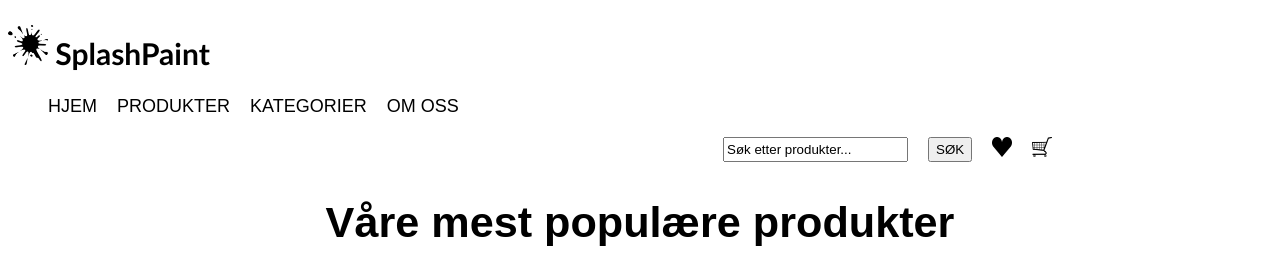
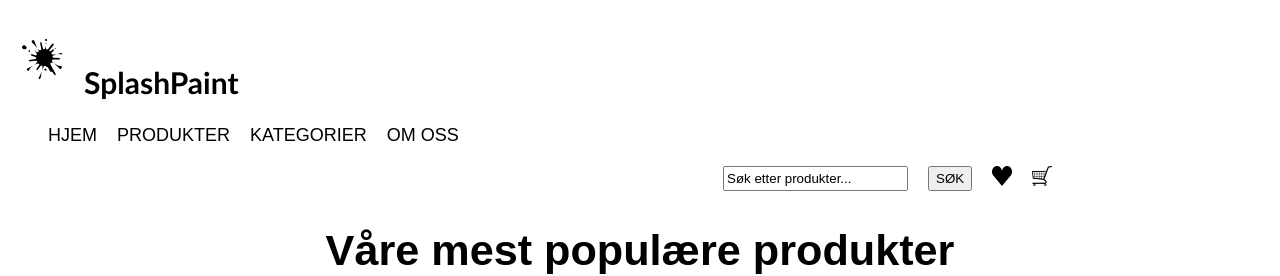
Before and after one commit to Annikabh/EKSAMEN.Annika2024, a plain HTML site: page Eksamen.nettside/index.html in a window 1280 px wide. Shown: the top 276 px of the page. Drawn offline with Linux system fonts and the light colour scheme.

Commit message:
fikset på logos plassering

```diff
--- a/Eksamen.nettside/CSS/style.css
+++ b/Eksamen.nettside/CSS/style.css
@@ -23,6 +23,7 @@ h1 a {
 }
 #logo {width: 40px;
        height: 40px;
+       margin: 0.5rem;
 }
 #logo:hover {
     transform: scale(1.05);
```
